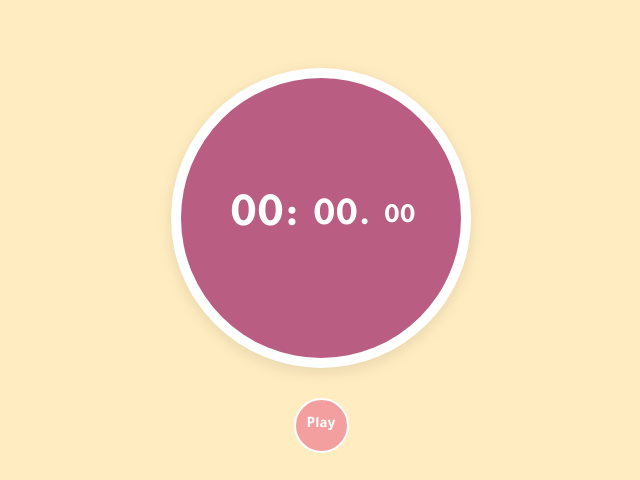
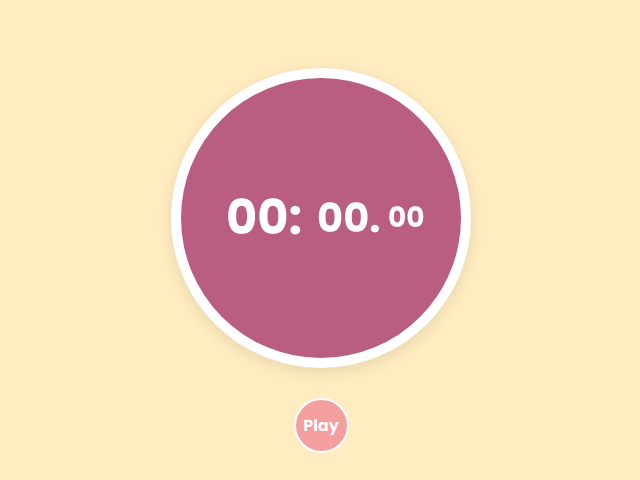
Before and after one commit to Youstina-Edward-70/Stopwatch, a plain HTML site: page index.html in a window 1280 px wide. Shown: the whole page, without its empty margins (319-959 px from the left). Drawn offline with Linux system fonts and the light colour scheme.

Commit message:
adding fonts

```diff
--- a/index.html
+++ b/index.html
@@ -12,7 +12,7 @@
     <link rel="preconnect" href="https://fonts.googleapis.com">
     <link rel="preconnect" href="https://fonts.gstatic.com" crossorigin>
     <link
-        href="https://fonts.googleapis.com/css2?family=Nunito+Sans:ital,opsz,wght@0,6..12,200..1000;1,6..12,200..1000&family=Poppins:ital,wght@0,100;0,200;0,300;0,400;0,500;0,600;0,700;0,800;0,900;1,100;1,200;1,300;1,400;1,500;1,600;1,700;1,800;1,900&family=Tajawal:wght@200;300;400;500;700;800;900&display=swap"
+        href="https://fonts.googleapis.com/css2?family=Poppins:ital,wght@0,100;0,200;0,300;0,400;0,500;0,600;0,700;0,800;0,900;1,100;1,200;1,300;1,400;1,500;1,600;1,700;1,800;1,900&display=swap"
         rel="stylesheet">
 </head>
 <body>
--- a/style.css
+++ b/style.css
@@ -2,7 +2,7 @@
     padding: 0;
     margin: 0;
     box-sizing: border-box;
-    font-family: "Tajawal", sans-serif;
+    font-family: "Poppins", sans-serif;
     outline: none;
 }
 
```
